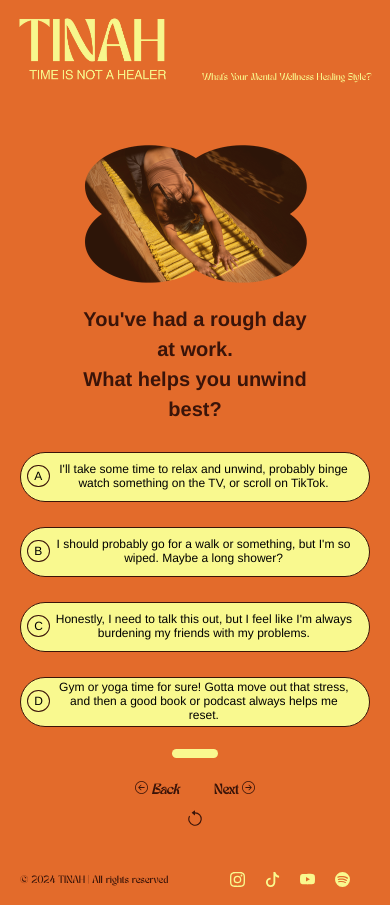
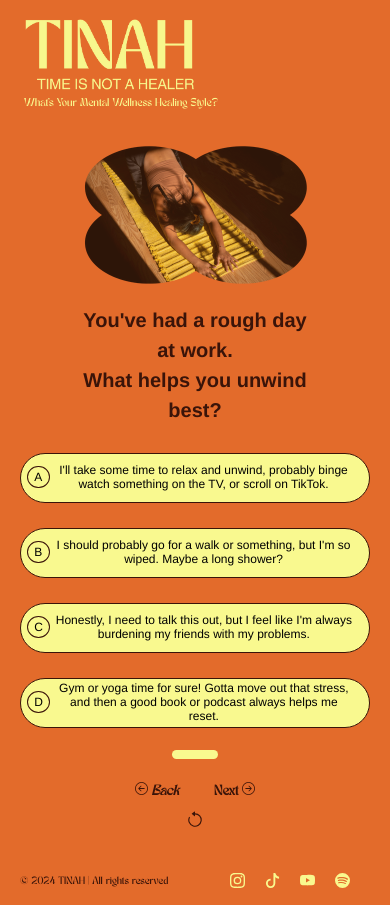
Before and after one commit to isobeledmonds/tinah, a plain HTML site: page question_1.html in a window 390 px wide. Drawn offline with Linux system fonts and the light colour scheme.

Commit message:
Update questions-converted.css

```diff
--- a/questions-converted.css
+++ b/questions-converted.css
@@ -27,6 +27,7 @@ header {
     padding: 0 2.4rem;
     height: 8rem;
     margin: 1rem 0;
+    flex-wrap: wrap;
 }
 
 .logo {
@@ -283,23 +284,5 @@ footer {
     padding-left: 2rem;
 }
 
-.logo {
-    height: 7rem;
-}
-
-
-
-header p {
-    font-size: 0.7rem;
-    word-break: break-word;
-    text-align: right;
-}
-
-
-header {
-    padding: 0 1.8rem;
-
 
 }
-
-  }
```
